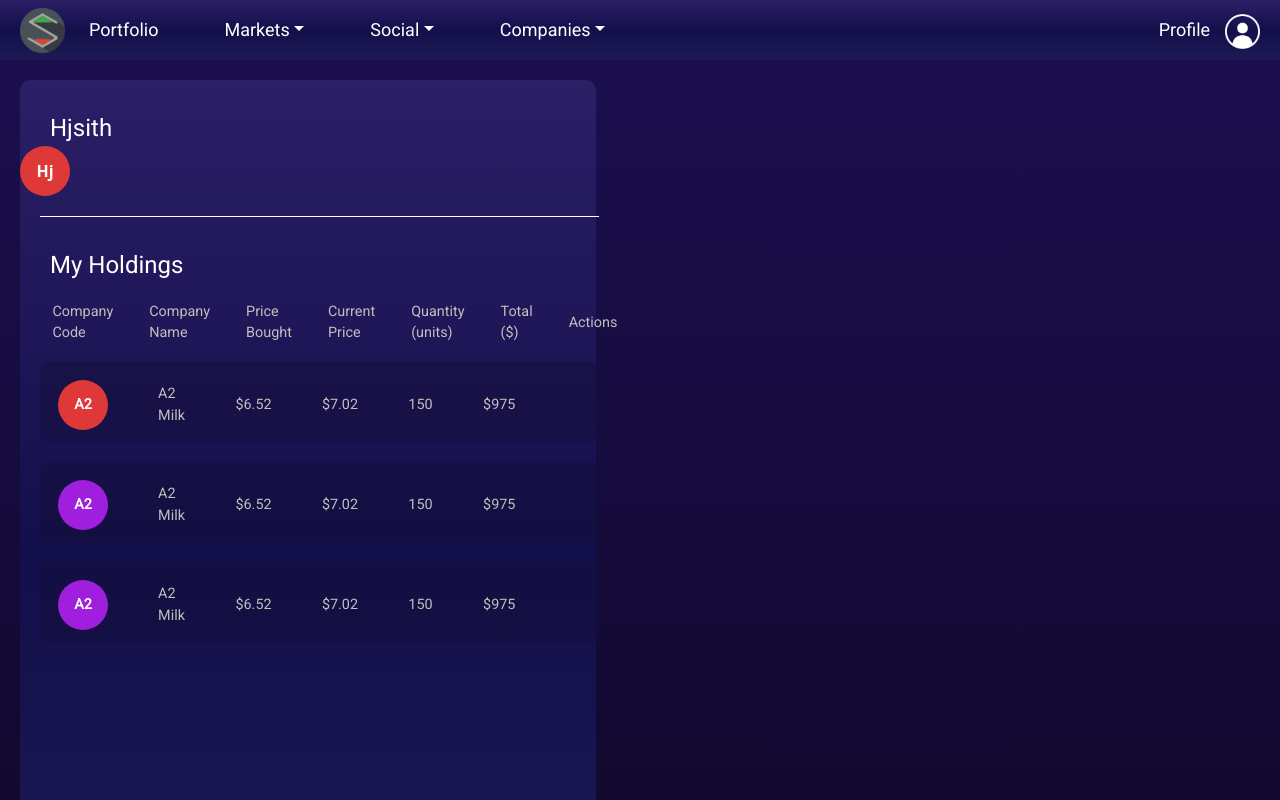
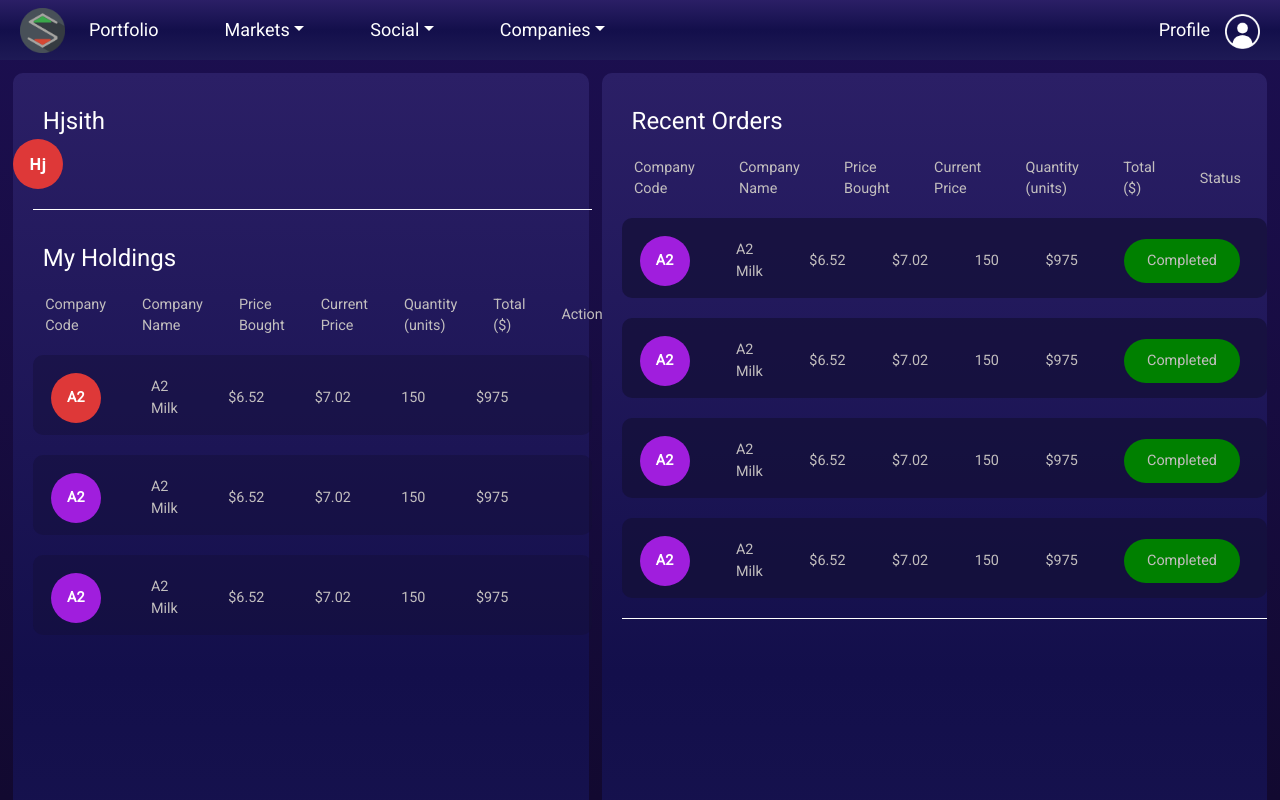
Before and after one commit to hjsith/Stocking-Up-V2, a React (Create React App) app in the folder client/: page /Portfolio in a window 1280 px wide. Shown: the top 800 px of the page. Built offline with nearby package versions, Linux system fonts and the light colour scheme.

Commit message:
Fixed background panel dimensions

```diff
--- a/client/src/assets/css/PortfolioPage.scss
+++ b/client/src/assets/css/PortfolioPage.scss
@@ -1,28 +1,23 @@
 @import url("https://fonts.googleapis.com/css2?family=Roboto:wght@100&display=swap");
-
-.WebContainer{
-    width: 100%;
-    height: auto;
-}
 
 .BackgroundPanel1 {
     background-image: linear-gradient(#2b1f66, #130f4b, #1e1a55);
-    height: 59em;
+    height: 75em;
     width: 45%;
     border-radius: 0.625em;
-    margin-top: 1.25em;
-    margin-left: 1.25em;
+    margin-top: 1%;
+    margin-left: 1%;
     display: inline-block;
     vertical-align: top
 }
 
 .BackgroundPanel2 {
     background-image: linear-gradient(#2b1f66, #130f4b, #1e1a55);
-    height: 59em;
+    height: 75em;
     width: 52%;
     border-radius: 0.625em;
-    margin-top: 1.25em;
-    margin-left: 1.25em;
+    margin-top: 1%;
+    margin-left: 1%;
     display: inline-block;
     vertical-align: top
 }
```
